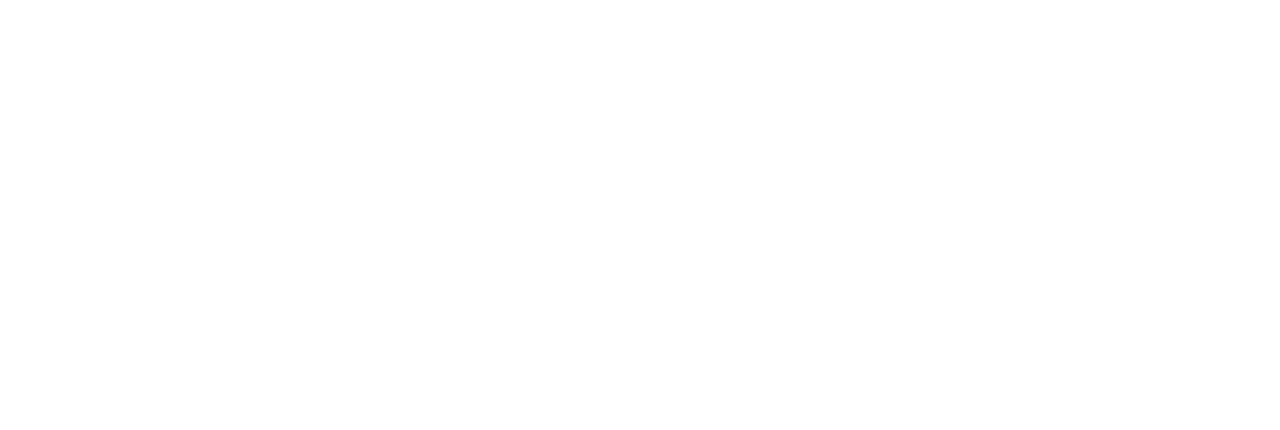
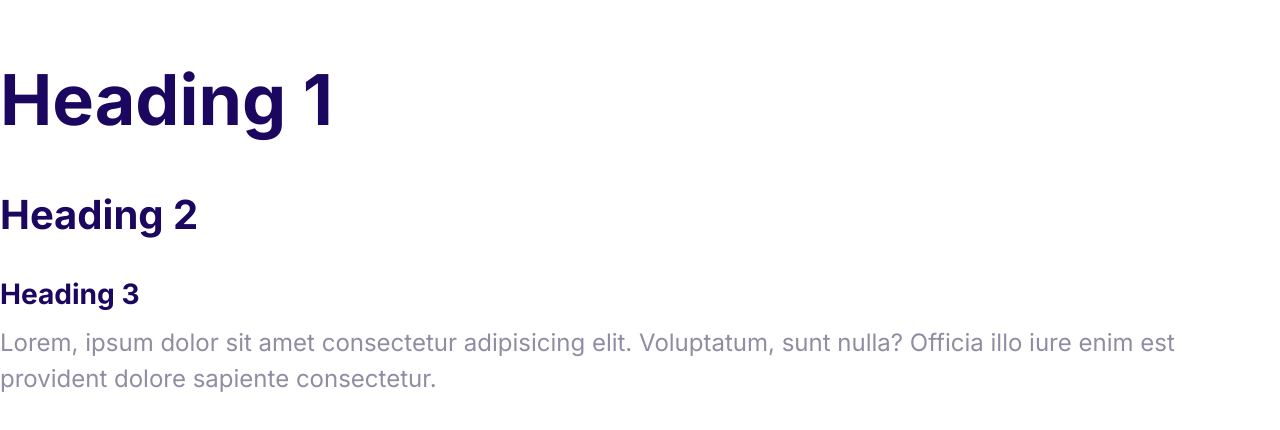
Before and after one commit to sheik7866/sheik, a plain HTML site: page index.html in a window 1280 px wide. Drawn offline with Linux system fonts and the light colour scheme.

Commit message:
Define the styles for the fonts.

```diff
--- a/css/styles.css
+++ b/css/styles.css
@@ -5,3 +5,54 @@
     --color-headings: #1b0760;
     --color-body: #918ca4;
 }
+
+html {
+    font-size: 62.5%;
+}
+
+body {
+    font-family: Inter, Arial, Helvetica, sans-serif;
+    color: var(--color-body);
+    font-size: 2.4rem;
+    line-height: 1.5;
+}
+
+h1,
+h2,
+h3 {
+    color: var(--color-headings);
+    margin-bottom: 1rem;
+}
+
+h1 {
+    font-size: 7rem;
+}
+
+h2 {
+    font-size: 4rem;
+}
+
+h3 {
+    font-size: 3 rem;
+    margin-bottom: 1rem;
+}
+
+p {
+    margin-top: 0;
+}
+
+@media screen and(min-width: 1024px) {
+    body {
+        font-size: 1.8rem;
+    }
+    h1 {
+        font-size: 8rem;
+    }
+    h2 {
+        font-size: 4rem;
+    }
+    h3 {
+        font-size: 2.4rem;
+        margin-bottom: 1rem;
+    }
+}
--- a/index.html
+++ b/index.html
@@ -6,12 +6,20 @@
     <meta http-equiv="X-UA-Compatible" content="IE=edge">
     <meta name="viewport" content="width=device-width, initial-scale=1.0">
     <title>Document</title>
+    <link rel="preconnect" href="https://fonts.googleapis.com">
+    <link rel="preconnect" href="https://fonts.gstatic.com" crossorigin>
+    <link href="https://fonts.googleapis.com/css2?family=Inter:wght@400;700&display=swap" rel="stylesheet">
     <link rel="stylesheet" href="css/normalize.css">
     <link rel="stylesheet" href="css/styles.css">
 </head>
 
 <body>
-
+    <h1>Heading 1</h1>
+    <h2>Heading 2</h2>
+    <h3>Heading 3</h3>
+    <p>
+        Lorem, ipsum dolor sit amet consectetur adipisicing elit. Voluptatum, sunt nulla? Officia illo iure enim est provident dolore sapiente consectetur.
+    </p>
 </body>
 
 </html>
```
